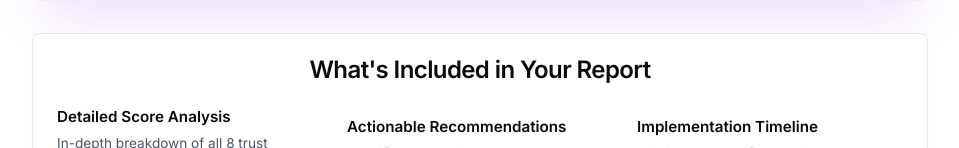
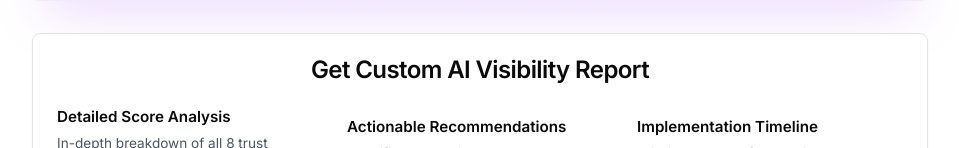
Before and after one commit to Brainito1101/Ai-Visibility-Page, a Next.js app: page /ai-trustscore/result in a window 1280 px wide. Shown: the part 901-1049 px from the top of the page, without its empty margins (160-1119 px from the left). Built offline with nearby package versions, Linux system fonts and the light colour scheme.

Commit message:
Update page.tsx

```diff
--- a/app/ai-trustscore/result/page.tsx
+++ b/app/ai-trustscore/result/page.tsx
@@ -239,7 +239,7 @@ function ResultContent() {
         {/* What's Included Section */}
         <Card className="mb-8">
   <CardHeader>
-    <CardTitle className="text-center"><h2>What's Included in Your Report</h2></CardTitle>
+    <CardTitle className="text-center"><h2>Get Custom AI Visibility Report</h2></CardTitle>
   </CardHeader>
   <CardContent>
     <div
```
